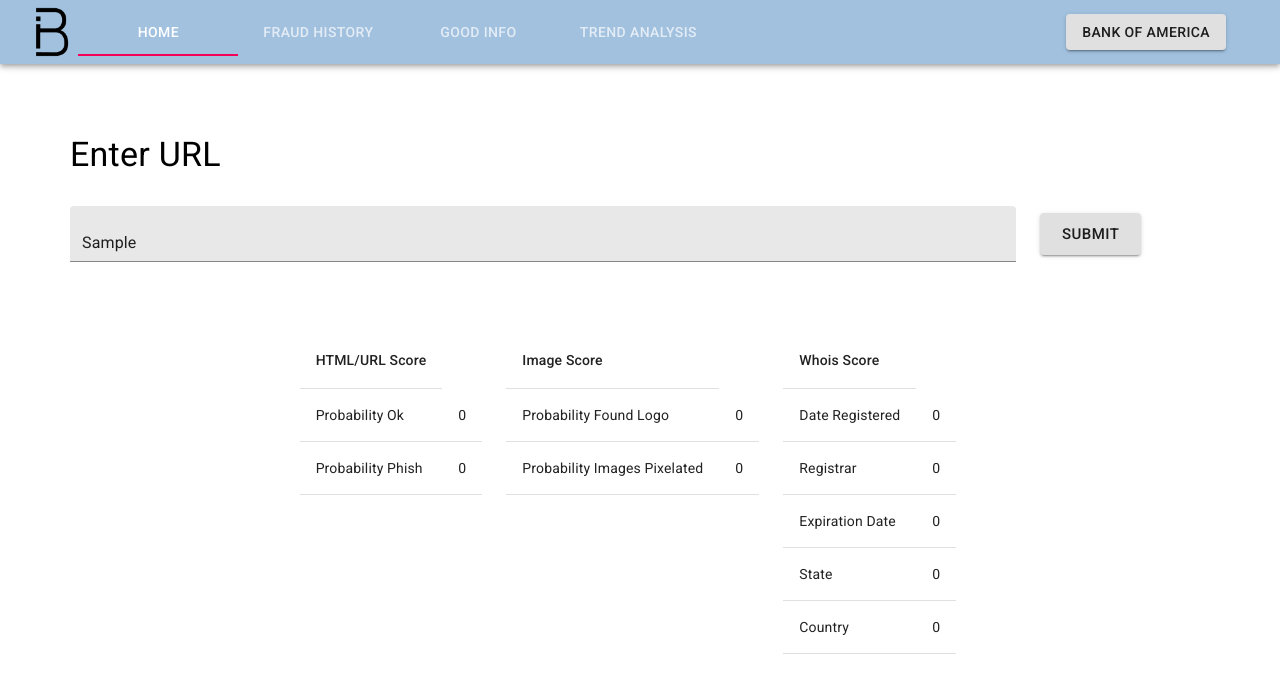
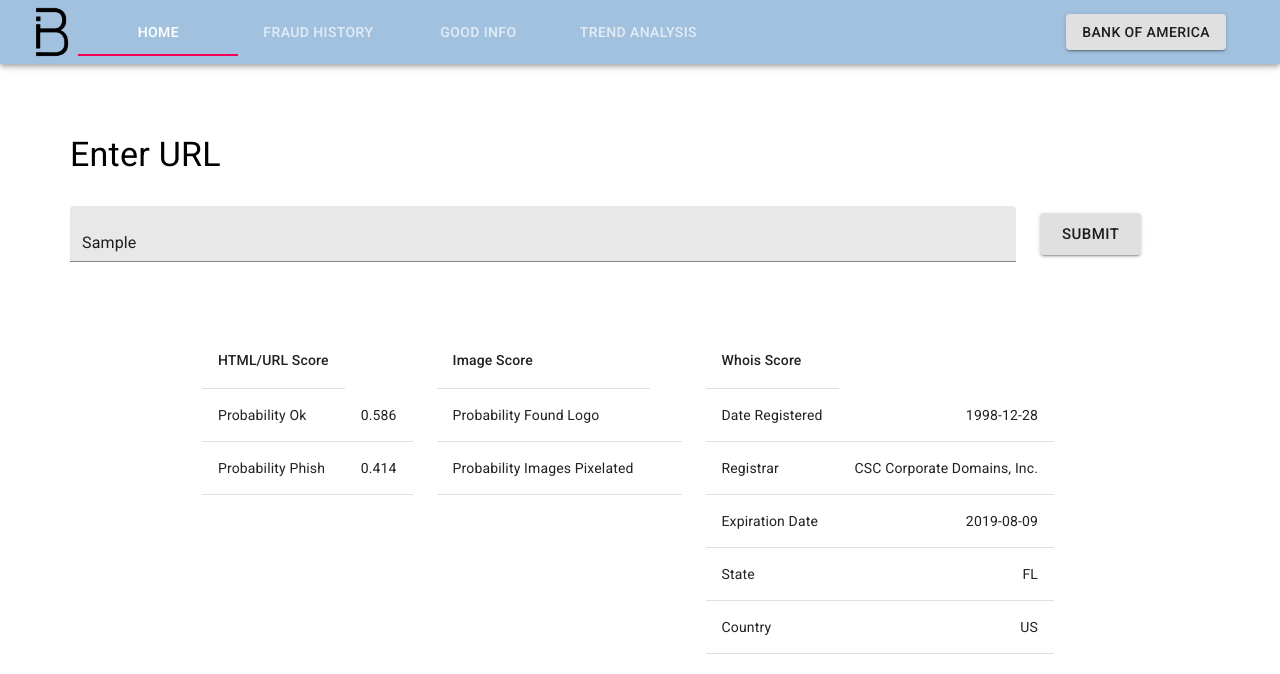
Before and after one commit to pranita122/CapstoneWebApp, a React (Create React App) app: page / in a window 1280 px wide. Both pictures are taken after typing "Sample" into the empty fields and a click on the button "SUBMIT". Shown: the top 674 px of the page. Built offline with nearby package versions, Linux system fonts and the light colour scheme.

Commit message:
fixed results columns

```diff
--- a/src/App.jsx
+++ b/src/App.jsx
@@ -52,12 +52,19 @@ function App() {
     } else {
         setPhishingResults({
           "html_score": {
-            "prob_ok": "0",
-            "prob_phish": "0"
+            "prob_ok": "0.586",
+            "prob_phish": "0.414"
           },
           "image_score": {
-            "prob_ok": "0",
-            "prob_phish": "0"
+            "prob_found_logo": "0.8888888888888888",
+            "blurriness": "0.09465110989608815"
+          },
+          "whois_score": {
+            "registered_on":["1998-12-28"],
+            "registrar":["CSC Corporate Domains, Inc."],
+            "expiration_date":["2019-08-09"],
+            "state":["FL","FL","FL"],
+            "country":["US","US","US"]
           }
         })
     }
--- a/src/Results.jsx
+++ b/src/Results.jsx
@@ -60,23 +60,23 @@ export default function Results(props) {
                         <TableBody>
                             <TableRow>
                                 <TableCell>Date Registered</TableCell>
-                                <TableCell align="right">{props.phishingResults.html_score.prob_ok}</TableCell>
+                                <TableCell align="right">{props.phishingResults.whois_score.registered_on[0]}</TableCell>
                             </TableRow>
                             <TableRow>
                                 <TableCell>Registrar</TableCell>
-                                <TableCell align="right">{props.phishingResults.html_score.prob_ok}</TableCell>
+                                <TableCell align="right">{props.phishingResults.whois_score.registrar[0]}</TableCell>
                             </TableRow>
                             <TableRow>
                                 <TableCell>Expiration Date</TableCell>
-                                <TableCell align="right">{props.phishingResults.html_score.prob_ok}</TableCell>
+                                <TableCell align="right">{props.phishingResults.whois_score.expiration_date[0]}</TableCell>
                             </TableRow>
                             <TableRow>
                                 <TableCell>State</TableCell>
-                                <TableCell align="right">{props.phishingResults.html_score.prob_ok}</TableCell>
+                                <TableCell align="right">{props.phishingResults.whois_score.state[0]}</TableCell>
                             </TableRow>
                             <TableRow>
                                 <TableCell>Country</TableCell>
-                                <TableCell align="right">{props.phishingResults.html_score.prob_ok}</TableCell>
+                                <TableCell align="right">{props.phishingResults.whois_score.country[0]}</TableCell>
                             </TableRow>
                         </TableBody>
                     </Table>
```
